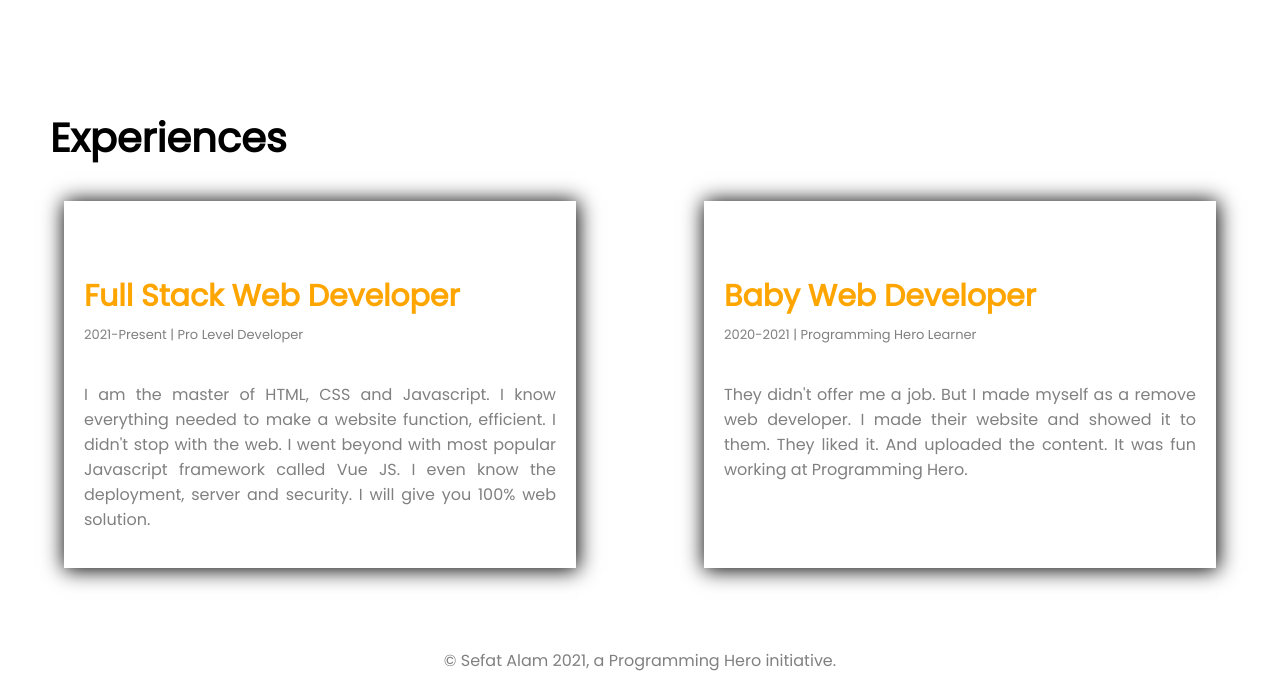
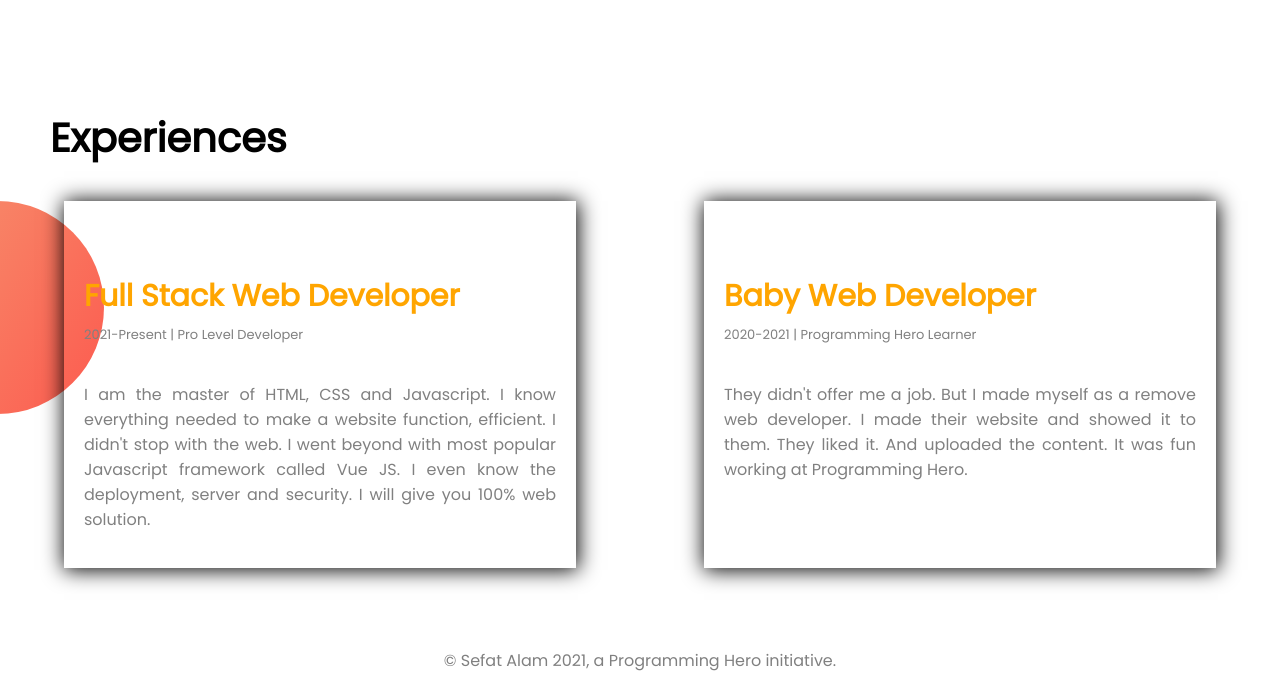
Before and after one commit to Md-Sefat-Alam/developre_portfolio, a plain HTML site: page index.html in a window 1280 px wide. Shown: the part 1044-1733 px from the top of the page. Drawn offline with Linux system fonts and the light colour scheme.

Commit message:
section3 background image add

```diff
--- a/style.css
+++ b/style.css
@@ -84,6 +84,8 @@ body{
 
 #section3 .section3_wrap{
     display: flex;
+    background-image: url(images/exp-bg.png);
+    background-repeat: no-repeat;
 }
 #section3 .section3_wrap .section3_col{
     width: 50%;
```
